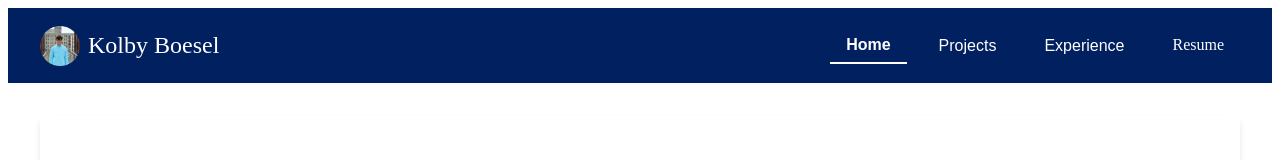
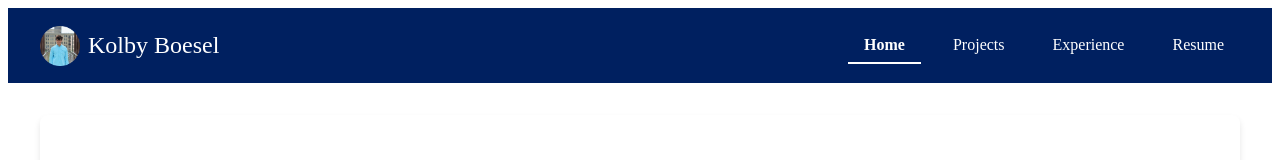
Before and after one commit to kolbyboesel/Kolby-Portfolio, a React (Create React App) app: page / in a window 1280 px wide. Shown: the top 160 px of the page. Built offline with nearby package versions, Linux system fonts and the light colour scheme; the HTML template or start-up script is replaced by a standard one.

Commit message:
Fixed hover UI in navbar

```diff
--- a/src/components/Header.js
+++ b/src/components/Header.js
@@ -33,24 +33,24 @@ const Header = () => {
                     {isDropdownOpen ? <FiX size={24} /> : <FiMenu size={24} />}
                 </button>
                 <nav className={`nav ${isDropdownOpen ? 'open' : ''}`}>
-                    <button
+                    <span
                         onClick={() => handleNavigation('/')}
                         className={location.pathname === '/' ? 'active' : ''}
                     >
                         Home
-                    </button>
-                    <button
+                    </span>
+                    <span
                         onClick={() => handleNavigation('/Projects')}
                         className={location.pathname === '/Projects' ? 'active' : ''}
                     >
                         Projects
-                    </button>
-                    <button
+                    </span>
+                    <span
                         onClick={() => handleNavigation('/Experience')}
                         className={location.pathname === '/Experience' ? 'active' : ''}
                     >
                         Experience
-                    </button>
+                    </span>
                     <a
                         href="/Kolby_Resume.pdf"
                         target="_blank"
--- a/src/styles/App.css
+++ b/src/styles/App.css
@@ -76,7 +76,7 @@ li {
   transition: max-height 0.3s ease, opacity 0.3s ease;
 }
 
-.nav button,
+.nav span,
 .nav a {
   font-weight: 400;
   background-color: var(--primary-color);
@@ -87,16 +87,15 @@ li {
   border: none;
   font-size: 1rem;
   cursor: pointer;
-  transition: color 0.3s ease;
+  transition: 0.3s ease;
 }
 
-.nav button:hover,
+.nav span:hover,
 .nav a:hover{
-  font-weight: bold;
   border-bottom: 2px solid white;
 }
 
-.nav button.active {
+.nav span.active {
   font-weight: bold;
   border-bottom: 2px solid white; /* Customize the active indicator */
 }
```
Also changed, not shown: 1 other file (tests, documents, lock files or other folders).
